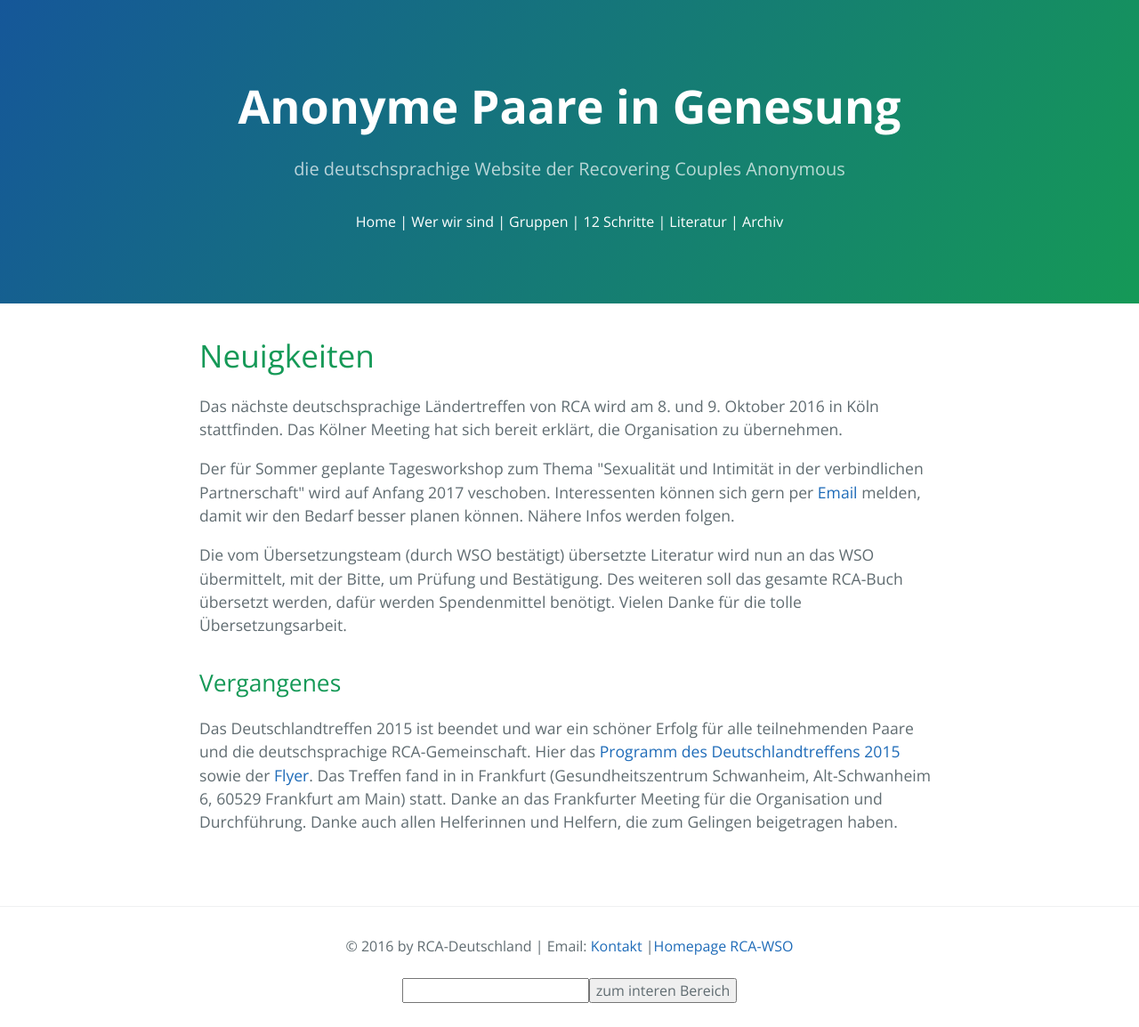
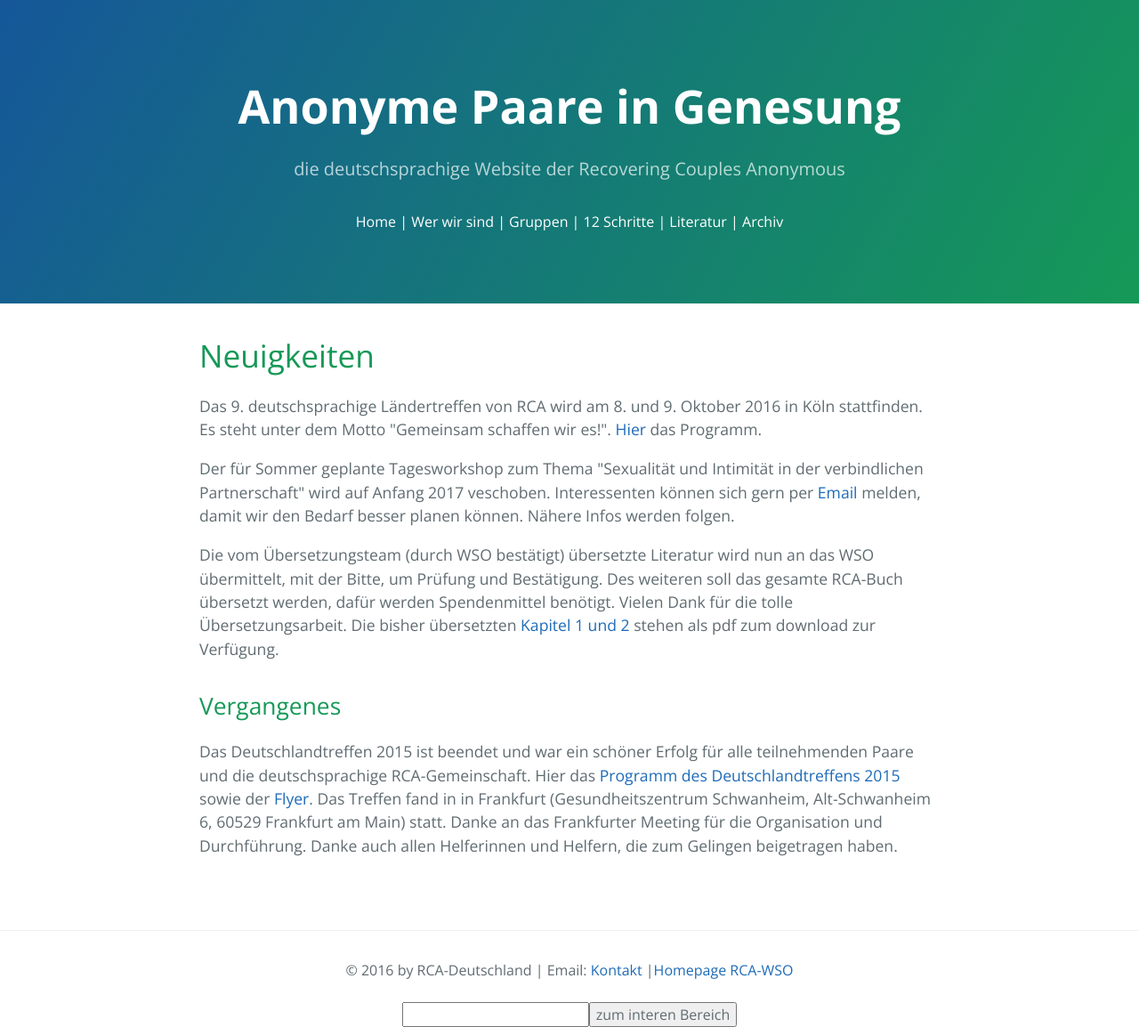
Before and after one commit to rcadeutschland/rcadeutschland.github.io, a Jekyll site: the page built from index.html, in a window 1280 px wide. Shown: the whole page at 89% size. Built offline with Jekyll 4.4.1, drawn with Linux system fonts in a browser that asks for light colours; nearby versions of some CDN libraries; before the commit the page ends 1127 px from its top, so only the background shows below that.

Commit message:
RCA 2016 und Kapitel 1und 2

```diff
--- a/index.html
+++ b/index.html
@@ -4,8 +4,8 @@
 ---
 <h1>Neuigkeiten</h1>
 
-<p>Das nächste deutschsprachige Ländertreffen von RCA wird am 8. und 9. Oktober 2016 in Köln stattfinden.
-Das Kölner Meeting hat sich bereit erklärt, die Organisation zu übernehmen.</p>
+<p>Das 9. deutschsprachige Ländertreffen von RCA wird am 8. und 9. Oktober 2016 in Köln stattfinden.
+Es steht unter dem Motto "Gemeinsam schaffen wir es!". <a href="files/RCATreffen2016.pdf">Hier</a> das Programm.</p>
 
 <p>Der für Sommer geplante Tagesworkshop zum Thema "Sexualität und Intimität in der verbindlichen Partnerschaft"
 wird auf Anfang 2017 veschoben. Interessenten können sich gern per <a href="mailto:kontakt@recovering-coules.de?subject=[Workshop Sex und Intimitaet RCA]">Email</a> melden, damit wir den Bedarf besser planen können.
@@ -14,7 +14,8 @@
 <p>Die vom Übersetzungsteam (durch WSO bestätigt) übersetzte Literatur wird nun an das WSO übermittelt, mit der Bitte,
 um Prüfung und Bestätigung. Des weiteren soll das gesamte RCA-Buch übersetzt werden, dafür werden Spendenmittel benötigt.
 
-Vielen Danke für die tolle Übersetzungsarbeit.</p>
+Vielen Dank für die tolle Übersetzungsarbeit. Die bisher übersetzten <a href="/Literatur">Kapitel 1 und 2</a> stehen als pdf
+zum download zur Verfügung.</p>
 
 <h2>Vergangenes</h2>
 
```
